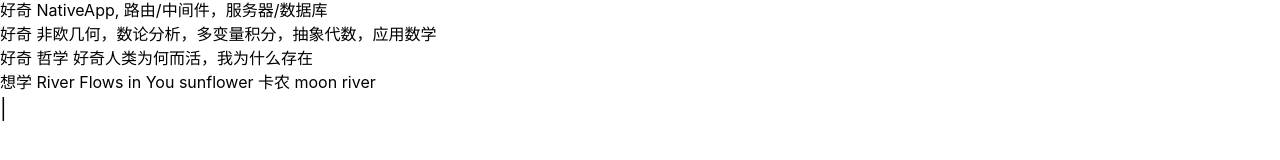
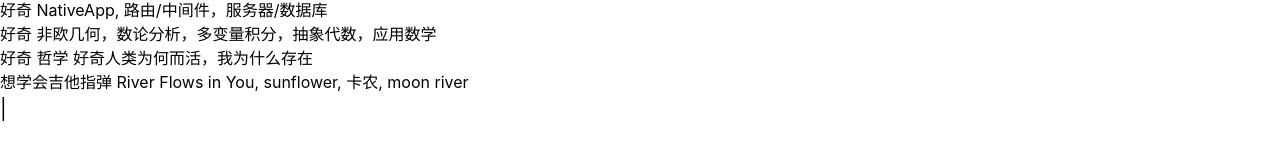
Before and after one commit to AmagiDDmxh/amagi.love, a Next.js app: page /about in a window 1280 px wide. Shown: the part 226-386 px from the top of the page. Built offline with nearby package versions, Linux system fonts and the light colour scheme; no server answers; the database is empty.

Commit message:
Update about

```diff
--- a/pages/about.tsx
+++ b/pages/about.tsx
@@ -8,7 +8,7 @@
       <p className="text-black">好奇 NativeApp, 路由/中间件，服务器/数据库</p>
       <p className="text-black">好奇 非欧几何，数论分析，多变量积分，抽象代数，应用数学</p>
       <p className="text-black">好奇 哲学 好奇人类为何而活，我为什么存在</p>
-      <p className="text-black">想学 River Flows in You sunflower 卡农 moon river</p>
+      <p className="text-black">想学会吉他指弹 River Flows in You, sunflower, 卡农, moon river</p>
       <span className="blink" style={{ fontSize: 20 }}>
         |
       </span>
```
